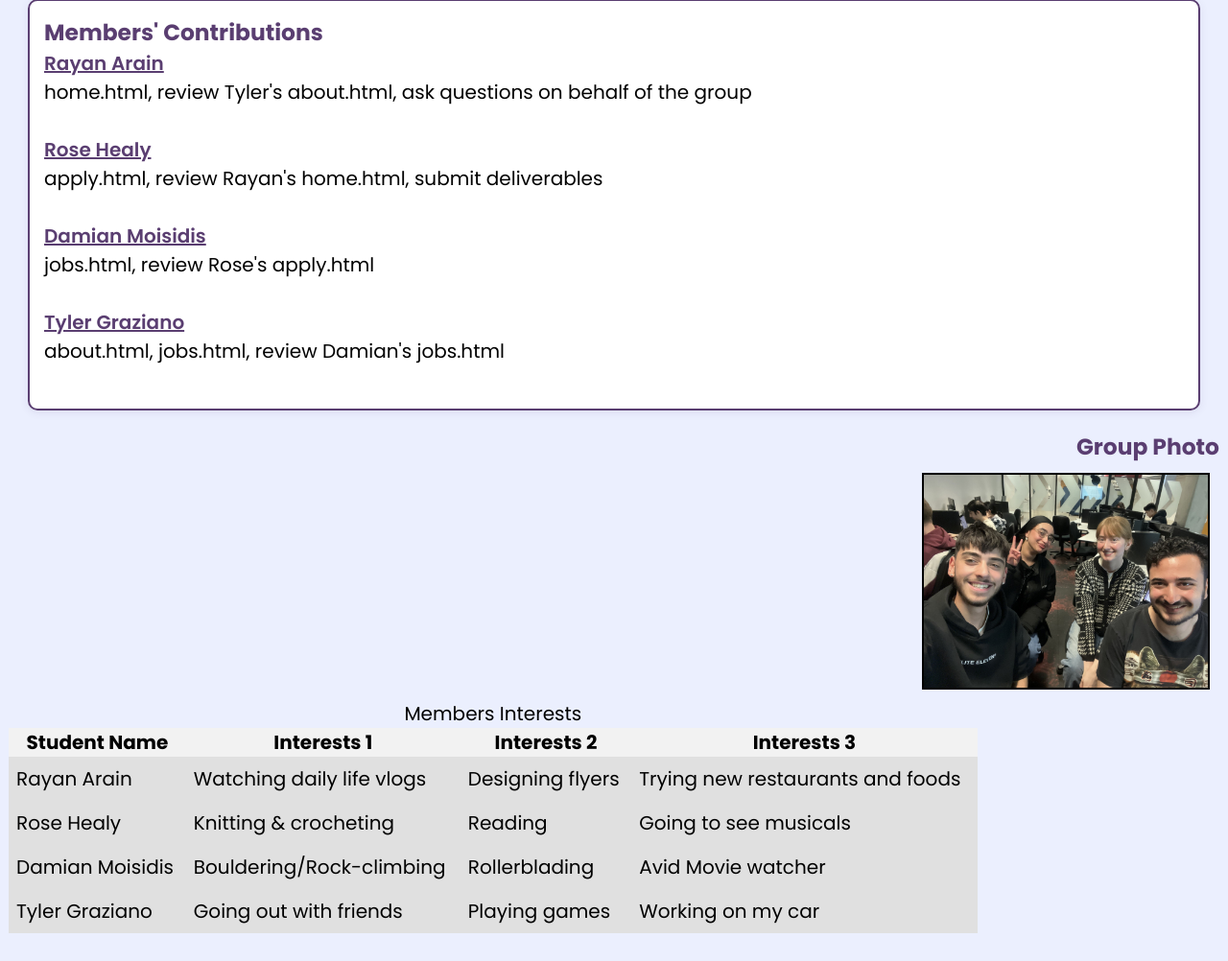
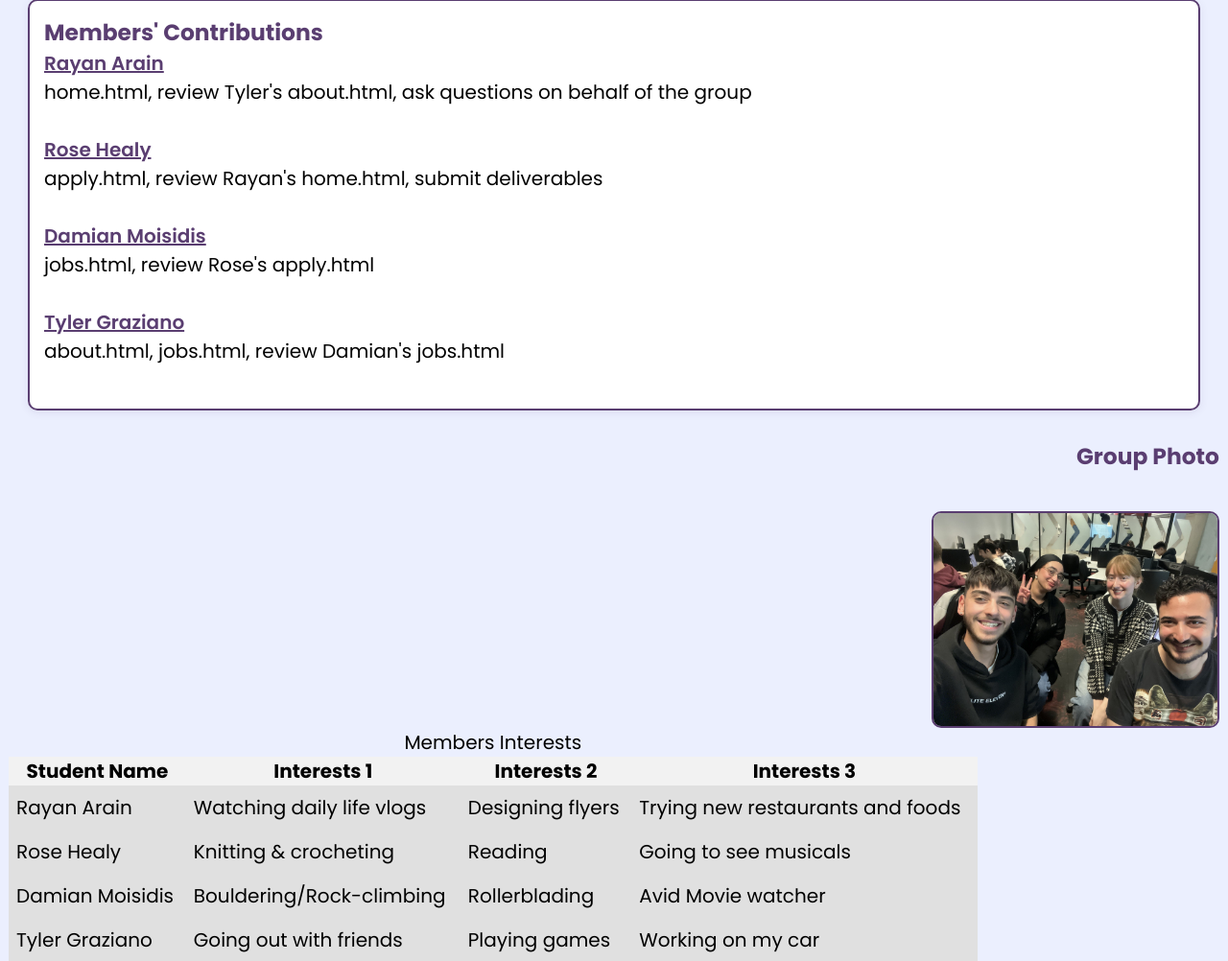
Before and after one commit to 102347055/webweavers-project-part1, a PHP site: page /about.html in a window 1280 px wide. Shown: the part 1130-2132 px from the top of the page at 96% size. Run offline with PHP 8.4, Linux system fonts and the light colour scheme.

Commit message:
fixing group image

```diff
--- a/project1/styles/styles.css
+++ b/project1/styles/styles.css
@@ -435,12 +435,19 @@ fieldset {
 h2, h3, h4 {
     color: #5a3e71;
 }
+
 #group_image {
-    float: right;
-    border: 2px solid #000;
-    margin: 10px;
+    border: 2px solid #5a3e71;
+    margin-top: 40px;
     width: 300px;
     height: auto;
+    border-radius: 10px;
+    float: right;
+}
+
+#photoheading {
+    text-align: right;
+    margin-top: 30px;
 }
 
 #about_page {
@@ -521,9 +528,6 @@ h2, h3, h4 {
     font-weight: 600;
 }
 
-#photoheading {
-    text-align: right;
-  }
 
 #interests-table {
     border-collapse: collapse; /* Merges cells together rather than spererate */
```
